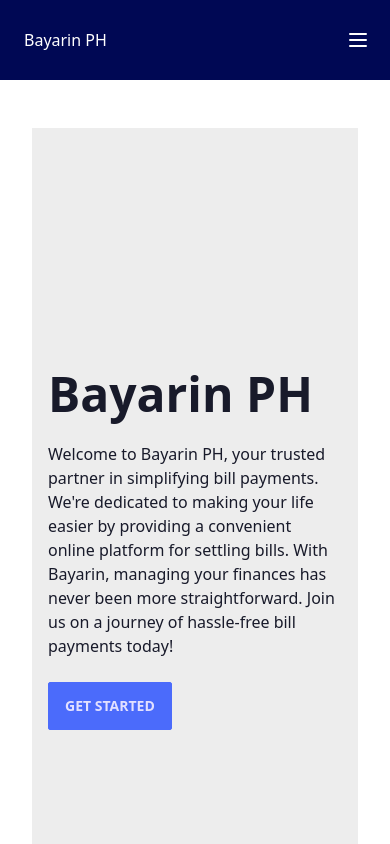
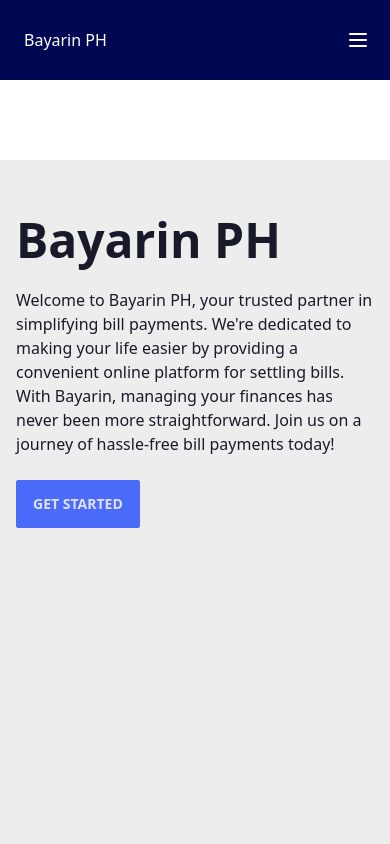
Before and after one commit to jajalovack/bayarin-ph-client, a React (Vite) app: page / in a window 390 px wide. Shown: the top 844 px of the page. Built offline with nearby package versions, Linux system fonts and the light colour scheme; the HTML template or start-up script is replaced by a standard one.

Commit message:
fixed some issues

```diff
--- a/src/views/Home/Home.jsx
+++ b/src/views/Home/Home.jsx
@@ -1,9 +1,13 @@
 const Home = () => {
   return (
     <>
-      <div className="padding h-screen mb-[10rem]">
-        <div className="hero min-h-screen bg-base-200">
+      <div className="md:padding h-screen mb-[10rem]">
+        <div className="mt-[5rem] pt-10 md:hero min-h-screen bg-base-200">
           <div className="hero-content flex-col lg:flex-row">
+            {/* <img
+              src="/images/stock/photo-1635805737707-575885ab0820.jpg"
+              className="max-w-sm rounded-lg shadow-2xl"
+            /> */}
             <div>
               <h1 className="text-5xl font-bold">Bayarin PH</h1>
               <p className="py-6">
```
